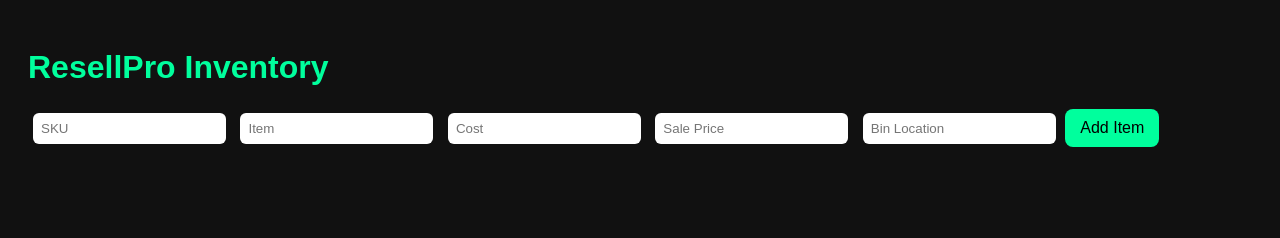
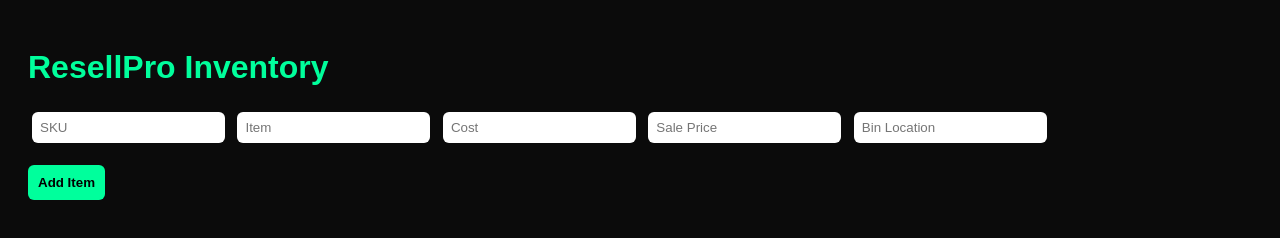
Before and after one commit to luis4ngeldiaz-collab/resellpro, a plain HTML site: page index.html in a window 1280 px wide. Drawn offline with Linux system fonts and the light colour scheme.

Commit message:
Update index.html

```diff
--- a/index.html
+++ b/index.html
@@ -3,7 +3,40 @@
 <head>
 <meta charset="UTF-8">
 <title>ResellPro</title>
-<link rel="stylesheet" href="style.css">
+
+<style>
+body{
+background:#0b0b0b;
+color:white;
+font-family:Arial;
+padding:20px;
+}
+
+h1{
+color:#00ff9c;
+}
+
+input{
+padding:8px;
+margin:4px;
+border-radius:6px;
+border:none;
+}
+
+button{
+padding:10px;
+background:#00ff9c;
+border:none;
+border-radius:6px;
+font-weight:bold;
+cursor:pointer;
+}
+
+li{
+margin-top:10px;
+}
+</style>
+
 </head>
 
 <body>
@@ -16,6 +49,8 @@
 <input id="price" placeholder="Sale Price">
 <input id="bin" placeholder="Bin Location">
 
+<br><br>
+
 <button onclick="addItem()">Add Item</button>
 
 <ul id="inventory"></ul>
```
